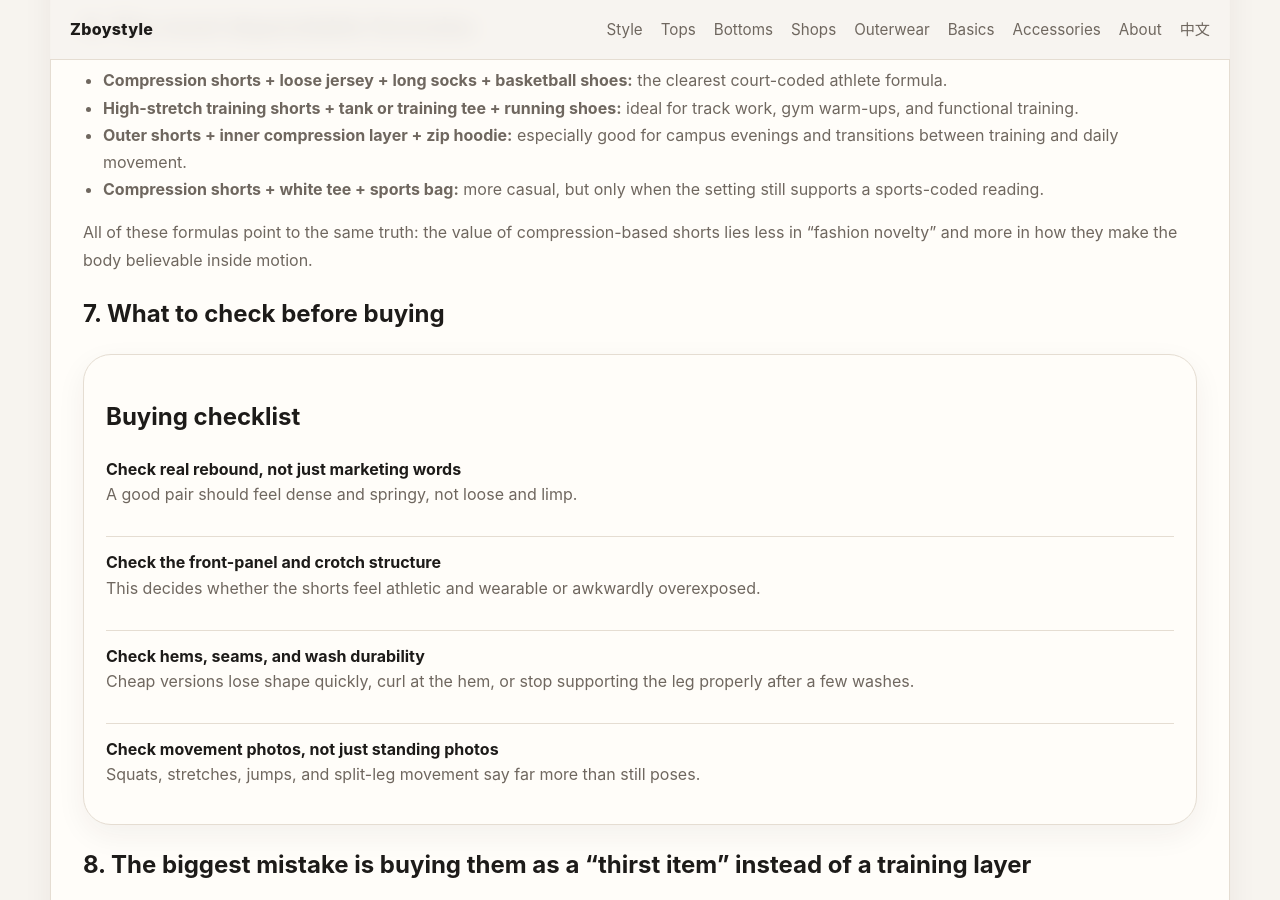
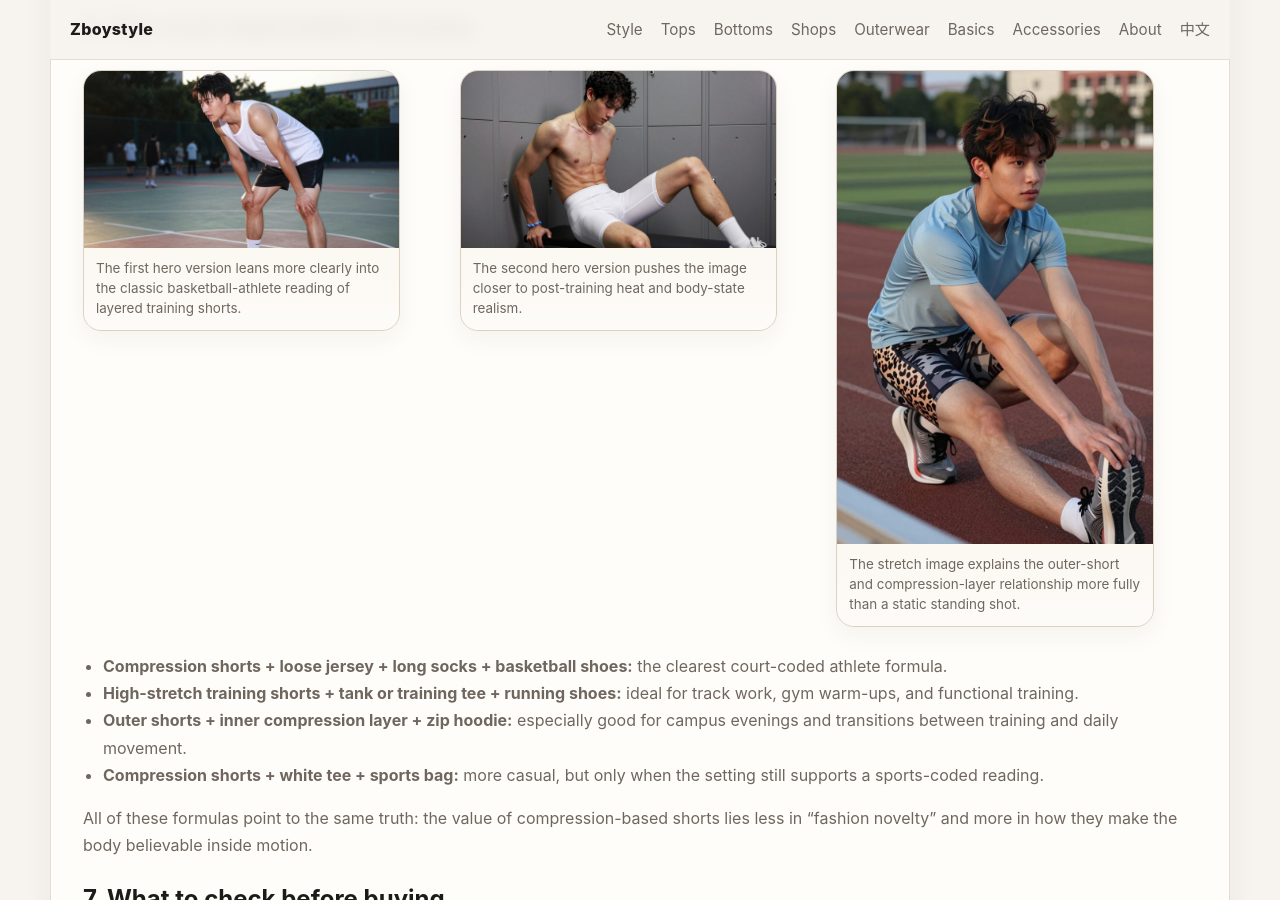
Before and after one commit to qilin-agent/zboystyle, a Jekyll site: the page built from _en_bottoms/high-stretch-training-shorts-compression-guide.html, in a window 1280 px wide and 900 px high, scrolled down 3503 px. Built offline with Jekyll 4.4.1, drawn with Linux system fonts in a browser that asks for light colours; some of the changed text lies outside the part shown.

Commit message:
Sync English training shorts layout with Chinese article

```diff
--- a/_en_bottoms/high-stretch-training-shorts-compression-guide.html
+++ b/_en_bottoms/high-stretch-training-shorts-compression-guide.html
@@ -85,6 +85,20 @@ thumbnail_alt: "Compression training shorts for young men"
 <p>Bright colors, neon accents, and louder contrast can work, but they instantly shift attention toward the garment itself. If the goal is campus-athlete realism, youth movement, and believable training energy, darker neutral tones are usually better.</p>
 
 <h2>6. The most dependable formulas</h2>
+<div class="media-row triple">
+<figure class="article-figure">
+  <img src="../../assets/img/task-generated/zboystyle/training-shorts-compression-court-hero-01.jpg" alt="Classic court-side double-layer training shorts hero with a stronger basketball-athlete mood." />
+  <figcaption>The first hero version leans more clearly into the classic basketball-athlete reading of layered training shorts.</figcaption>
+</figure>
+<figure class="article-figure">
+  <img src="../../assets/img/task-generated/zboystyle/training-shorts-compression-court-hero-02.jpg" alt="Evening training hero focused on heat, fatigue, and compression fit after movement." />
+  <figcaption>The second hero version pushes the image closer to post-training heat and body-state realism.</figcaption>
+</figure>
+<figure class="article-figure">
+  <img src="../../assets/img/task-generated/zboystyle/training-shorts-compression-stretch-vertical-02.jpg" alt="A stretching pose explains the relationship between the outer short and compression layer more fully." />
+  <figcaption>The stretch image explains the outer-short and compression-layer relationship more fully than a static standing shot.</figcaption>
+</figure>
+</div>
 <ul>
   <li><strong>Compression shorts + loose jersey + long socks + basketball shoes:</strong> the clearest court-coded athlete formula.</li>
   <li><strong>High-stretch training shorts + tank or training tee + running shoes:</strong> ideal for track work, gym warm-ups, and functional training.</li>
@@ -120,9 +134,15 @@ thumbnail_alt: "Compression training shorts for young men"
 <p>These shorts naturally carry some body tension and visual charge, but once they are treated mainly as an “attention piece,” the results usually get worse. The better reading is always: first they are training layers, then they become body amplifiers.</p>
 <p>That means the best image is not a forced mirror pose. It is post-run breathing, court-side sitting, stretching, lifting, or walking out of the sports hall after training. The attraction comes from movement and physical logic, not from detached display.</p>
 
-<figure class="article-figure narrow align-left">
-  <img src="../../assets/img/task-generated/zboystyle/training-shorts-compression-social-vertical-02.jpg" alt="更衣区和球场边的自拍语境，让压缩训练短裤从功能层进入社交媒体式的青年运动穿搭。" />
-  <figcaption>更衣区和球场边的自拍语境，让压缩训练短裤从功能层进入社交媒体式的青年运动穿搭。</figcaption>
+<div class="media-row">
+<figure class="article-figure">
+  <img src="../../assets/img/task-generated/zboystyle/training-shorts-compression-social-vertical-01.jpg" alt="Court-side post-training selfies turned compression shorts into a visible part of youth sports imagery." />
+  <figcaption>Court-side post-training selfies turned compression shorts into a visible part of youth sports imagery.</figcaption>
 </figure>
+<figure class="article-figure">
+  <img src="../../assets/img/task-generated/zboystyle/training-shorts-compression-social-vertical-02.jpg" alt="Locker-room and corridor selfies make this layer feel closer to real Chinese social-media sports styling." />
+  <figcaption>Locker-room and corridor selfies make this layer feel closer to real Chinese social-media sports styling.</figcaption>
+</figure>
+</div>
 
 <p class="muted">Continue with: <a href="../../en/style/college-boy-style.html">why college-boy style became such a stable youth-menswear language</a>, <a href="../../en/tops/knit-polo-cleanfit-guide.html">why knit polos are rising again</a>, and <a href="../../en/accessories/washed-baseball-cap-cleanfit-guide.html">why washed caps still work so well in campus-sports styling</a>.</p>
```
